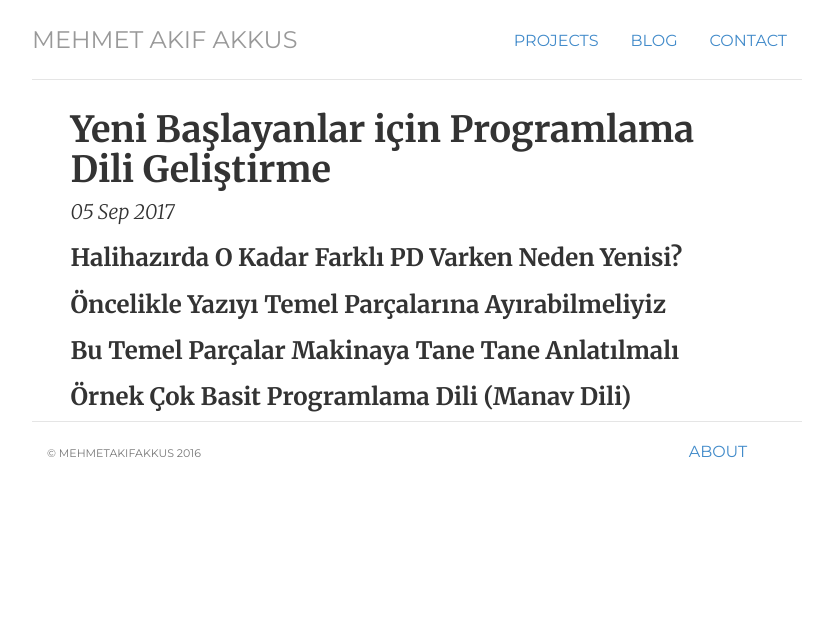
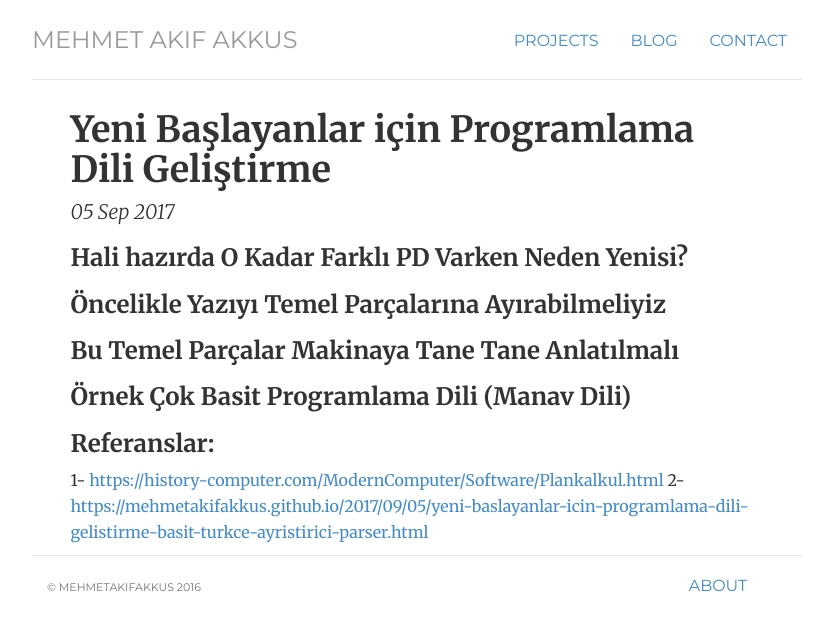
Before and after one commit to mehmetakifakkus/mehmetakifakkus.github.io, a Jekyll site: the page built from _posts/2017-09-05-yeni-baslayanlar-icin-programlama-dili-gelistirme.md, in a window 1280 px wide. Shown: the top 631 px of the page, without its empty margins (223-1056 px from the left). Built offline with Jekyll 4.4.1, drawn with Linux system fonts in a browser that asks for light colours.

Commit message:
Referanslar eklendi

```diff
--- a/_posts/2017-09-05-yeni-baslayanlar-icin-programlama-dili-gelistirme.md
+++ b/_posts/2017-09-05-yeni-baslayanlar-icin-programlama-dili-gelistirme.md
@@ -4,7 +4,7 @@ title: "Yeni Başlayanlar için Programlama Dili Geliştirme"
 date: 2017-09-05
 ---
 
-### Halihazırda O Kadar Farklı PD Varken Neden Yenisi?
+### Hali hazırda O Kadar Farklı PD Varken Neden Yenisi?
 
 
 
@@ -13,3 +13,7 @@ date: 2017-09-05
 ### Bu Temel Parçalar Makinaya Tane Tane Anlatılmalı
 
 ### Örnek Çok Basit Programlama Dili (Manav Dili)
+
+### Referanslar:
+1- [https://history-computer.com/ModernComputer/Software/Plankalkul.html](https://history-computer.com/ModernComputer/Software/Plankalkul.html)
+2- [https://mehmetakifakkus.github.io/2017/09/05/yeni-baslayanlar-icin-programlama-dili-gelistirme-basit-turkce-ayristirici-parser.html](https://mehmetakifakkus.github.io/2017/09/05/yeni-baslayanlar-icin-programlama-dili-gelistirme-basit-turkce-ayristirici-parser.html)
```
Also changed, not shown: 1 other file.
